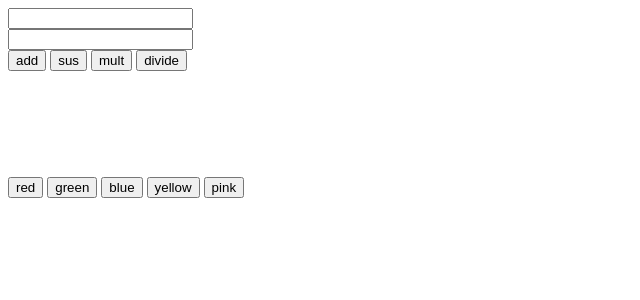
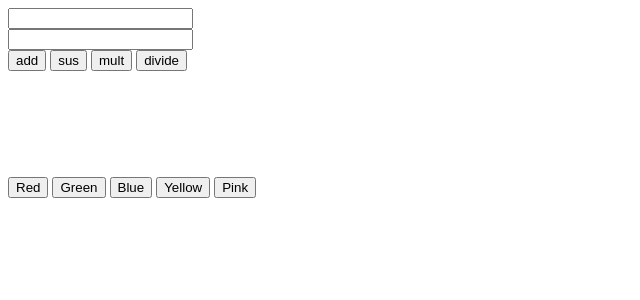
Before and after one commit to InormaticNuke/PHPTEST, a PHP site: page /Class9PHP/assign.php in a window 1280 px wide. Shown: the top 300 px of the page, without its empty margins (0-640 px from the left). Run offline with PHP 8.4, Linux system fonts and the light colour scheme.

Commit message:
Fix
folder fix

```diff
--- a/Class9PHP/assign.php
+++ b/assign.php
@@ -24,17 +24,18 @@
 
     <br><br>
 
-    <form action="assign.php" method="POST2">
+    <form action="assign.php" method="POST">
 
-    <input type="button" value="red">
-    <input type="button" value="green">
-    <input type="button" value="blue">
-    <input type="button" value="yellow">
-    <input type="button" value="pink">
+    <button type="sumbit" name="color" value="red">Red</button>
+    <button type="sumbit" name="color" value="green">Green</button>
+    <button type="sumbit" name="color" value="blue">Blue</button>
+    <button type="sumbit" name="color" value="yellow">Yellow</button>
+    <button type="sumbit" name="color" value="pink">Pink</button>
 
     </form>
 
     <br><br>
+
 
 </body>
 </html>
@@ -47,6 +48,7 @@ if ($_POST) {
 
     $value1 = $_POST["Value1"];
     $value2 = $_POST["Value2"];
+    $color = $_POST["color"];
 
     if (isset($_POST['add01'])) {
 
@@ -81,6 +83,11 @@ if ($_POST) {
         echo $value2. " Is bigger than ". $value1;
     }
 
+    if (isset($_POST["color"])) {
+
+        echo "The selected colour is: ".$color;
+    }
+
 }
 
 ?>
```
Also changed, not shown: examples.php (renamed from Class9PHP/examples.php), index.php (renamed from Class9PHP/index.php).
